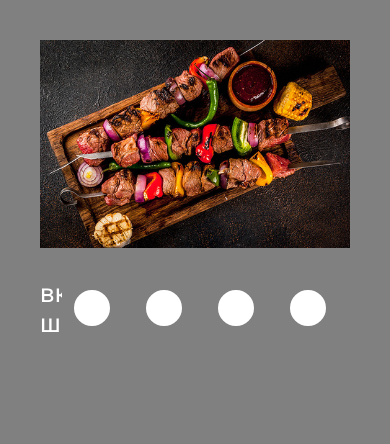
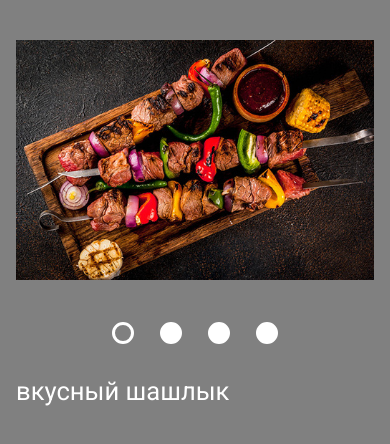
Before and after one commit to tsybulskialex/cssMemeSlider, a plain HTML site: page cssMemeSlider/index.html in a window 390 px wide. Drawn offline with Linux system fonts and the light colour scheme.

Commit message:
feat: add adaptive layout (Thu, Sep 12, 2024 01:56:24 PM)

```diff
--- a/cssMemeSlider/css/style.css
+++ b/cssMemeSlider/css/style.css
@@ -7,14 +7,14 @@ body {
     background-color: gray;
 }
 .container {
-    max-width: 1024px;
+    max-width: 64em;
     margin: 0 auto;
-    padding: 0 40px;
+    padding: 0 1em;
 }
 
 /* img */
 .slider {
-    margin: 40px auto;
+    margin: 2.5em auto;
     display: flex;
     justify-content: center;
     flex-direction: column;
@@ -60,7 +60,7 @@ img {
     display: flex;
     justify-content: space-between;
     overflow: hidden;
-    margin-top: 30px;
+    margin-top: 1.875em;
 }
 .slider__descr {
     width: 100%;
@@ -77,6 +77,7 @@ img {
 }
 p {
     margin: 0;
+    margin-top: 0.7em;
     display: block;
     width: 100%;
     font-weight: 400;
@@ -103,24 +104,32 @@ p {
 
 label {
     display: block;
-    padding: 12px;
+    padding: 0.75em;
     width: 3rem;
     height: 4rem;
     cursor: pointer;
   }
 
 .slider__content .dots label div {
+    margin: 0 auto;
     width: 2rem;
     height: 2rem;
     border-radius: 100%;
-    border: 2px solid white;
+    border: 0.1875em solid white;
     background: white;
 }
 
+/* .slider__content .dots .dot .dot_one {
+    background: none;
+} */
 .slider label div:hover {
     background: rgb(243, 225, 125);
-    border:2px solid rgb(243, 225, 125);
+    border: 0.1875em solid rgb(243, 225, 125);
 }
+/* #radio__one:checked .slider__content .dots .dot .dot_one {
+    background: none;
+} */
+
 
 #radio__one:checked ~ .slider__content .dots label:nth-of-type(1) div,
 #radio__two:checked ~ .slider__content .dots label:nth-of-type(2) div,
@@ -128,3 +137,36 @@ label {
 #radio__four:checked ~ .slider__content .dots label:nth-of-type(4) div {
     background: none;
 }
+
+@media (max-width: 768px) {
+    .slider__content {
+        align-items: center;
+        flex-direction: column-reverse;
+    }
+    .slider__descr {
+        width: 100%;
+        overflow: hidden;
+    }
+    .slider__block {
+        display: flex;
+        width: 400%;
+    }
+    .slide__text {
+        display: flex;
+        width: 100%;
+        transition: 0.7s all;
+    }
+    .slider__content .dots label div {
+        width: 1rem;
+        height: 1rem;
+    }
+    .slider label div:hover {
+        background: rgb(243, 225, 125);
+        border: 0.1875em solid rgb(243, 225, 125);
+    }
+    label {
+        width: 1.5rem;
+        height: 1.5rem;
+      }
+
+}
--- a/cssMemeSlider/index.html
+++ b/cssMemeSlider/index.html
@@ -34,7 +34,7 @@
                 <div class="slider__content">
                     <div class="slider__descr">
                         <div class="slider__block">
-                            <input type="radio" name="radio" id="radio__one" checked>
+                            <input type="radio" name="radio" id="radio__one">
                             <input type="radio" name="radio" id="radio__two">
                             <input type="radio" name="radio" id="radio__three">
                             <input type="radio" name="radio" id="radio__four">
@@ -53,7 +53,7 @@
                         </div>
                     </div>
                     <div class="dots">
-                        <label for="radio__one" class="dot"><div></div></label>
+                        <label for="radio__one" class="dot"><div class="dot_one"></div></label>
                         <label for="radio__two" class="dot"><div></div></label>
                         <label for="radio__three" class="dot"><div></div></label>
                         <label for="radio__four" class="dot"><div></div></label>
```
Lines whose indentation alone changed are shown as unchanged.
